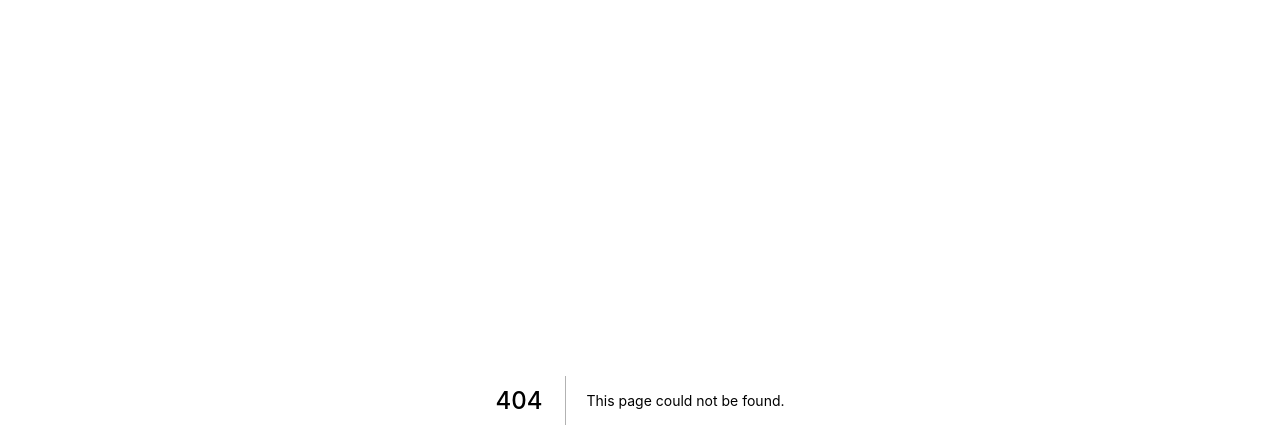
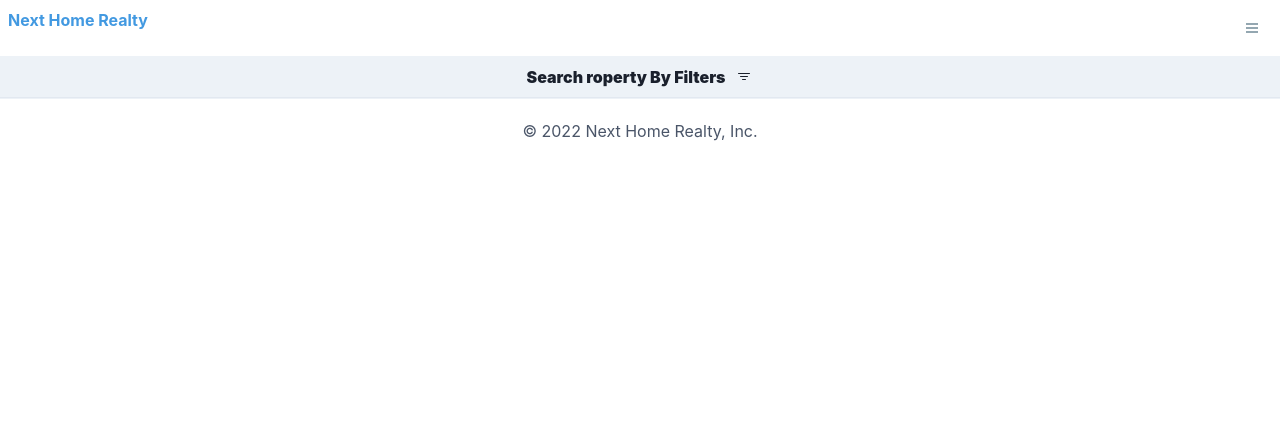
Before and after one commit to safiullah1999/Next-Home-Realty, a Next.js app: page /search in a window 1280 px wide. Before the commit this address had no page. Shown: the top 448 px of the page. Built offline with nearby package versions, Linux system fonts and the light colour scheme.

Commit message:
main app changes and search page

```diff
--- /dev/null
+++ b/components/SearchFilters.jsx
@@ -0,0 +1,14 @@
+import { useEffect, useState } from "react";
+import { Flex, Box, Text, Icon, Spinner, Select, Input, Button } from "@chakra-ui/react";
+import { useRouter } from "next/router";
+import {MdCancel} from 'react-icons/md';
+
+const SearchFilters = () => {
+  return(
+    <div>
+      searchFilters
+    </div>
+  )
+}
+
+export default SearchFilters;
--- a/pages/_app.js
+++ b/pages/_app.js
@@ -1,7 +1,24 @@
-import '../styles/globals.css'
+import Router from "next/router";
+import Head from "next/head";
+import { NProgress } from "nprogress";
+import {ChakraProvider} from "@chakra-ui/react";
+
+import Layout from "../components/Layout";
 
 function MyApp({ Component, pageProps }) {
-  return <Component {...pageProps} />
+  // return <Component {...pageProps} />
+  return (
+    <>
+      <Head>
+
+      </Head>
+      <ChakraProvider>
+        <Layout>
+          <Component {...pageProps} />
+        </Layout>
+      </ChakraProvider>
+    </>
+  )
 }
 
 export default MyApp
--- /dev/null
+++ b/pages/search.js
@@ -0,0 +1,33 @@
+import {useState} from "react";
+import { useRouter } from "next/router";
+import Image from "next/image";
+import { Flex, Box, Text, Icon } from "@chakra-ui/react";
+import {BsFilter} from 'react-icons/bs';
+import SearchFilters from "../components/SearchFilters";
+
+const Search = () => {
+  const [searchFilters, setsearchFilters] = useState(false);
+  const router= useRouter();
+
+  return(
+    <Box>
+      <Flex
+        cursor="pointer"
+        bg="gray.100"
+        borderBottom="1px"
+        borderColor="gray.200"
+        p="2"
+        fontWeight="black"
+        justifyContent="center"
+        alignItems="center"
+        onClick={()=> setsearchFilters((prevFilters) => !prevFilters)}
+      >
+        <Text>Search roperty By Filters</Text>
+        <Icon paddingLeft="2" w="7" as={BsFilter} />
+      </Flex>
+      {searchFilters && <SearchFilters />}
+    </Box>
+  )
+}
+
+export default Search;
```
Also changed, not shown: pages/index.js (+8 -1 lines), assets/images/house.jpg (added).
